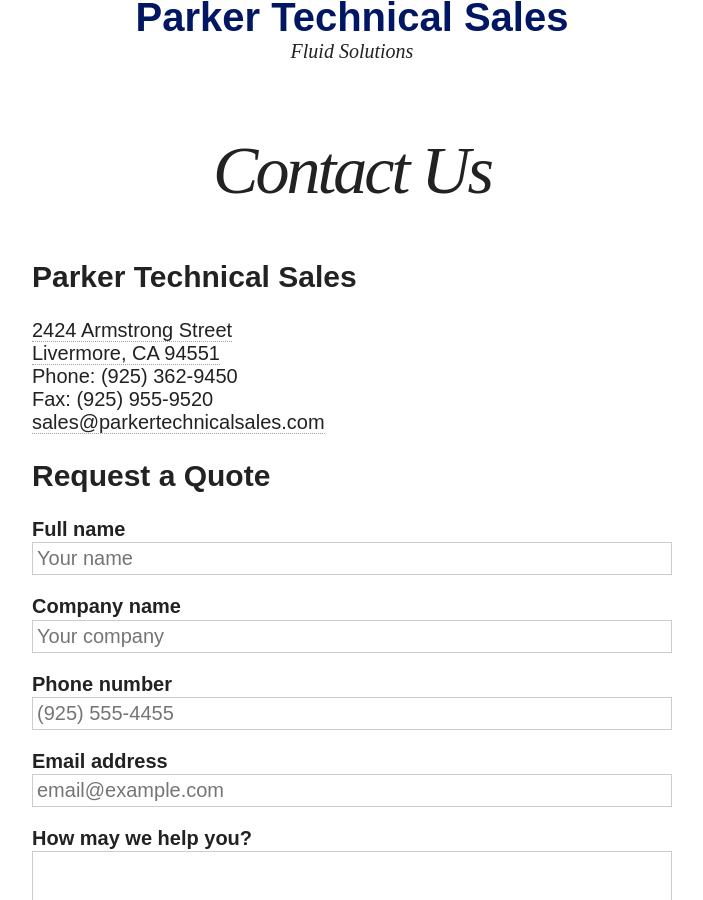
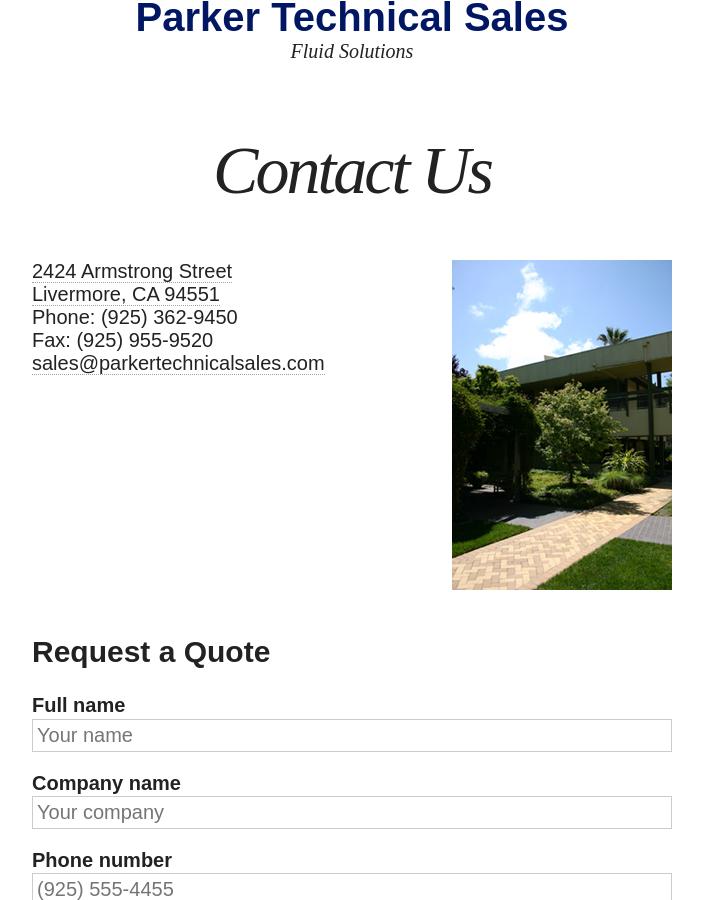
Before and after one commit to strongriley/parker-technical-sales, a Jekyll site: the page built from contact.md, in a window 1280 px wide and 900 px high, scrolled down 304 px. Shown: the whole window, without its empty margins (288-991 px from the left). Built offline with Jekyll 4.4.1, drawn with Linux system fonts in a browser that asks for light colours; nearby versions of some CDN libraries.

Commit message:
Request a quote anchor form

```diff
--- a/_config.yml
+++ b/_config.yml
@@ -41,7 +41,7 @@
   - title: Contact
     url: /contact/
   - title: Request a Quote
-    url: /contact/
+    url: /contact/#form
 
 # http://en.wikipedia.org/wiki/List_of_tz_database_time_zones
 timezone:    America/Los_Angeles
--- a/contact.md
+++ b/contact.md
@@ -7,17 +7,25 @@
   - quote.php
 ---
 
-## Parker Technical Sales
-<a href="https://www.google.com/maps/place/2424+Armstrong+St,+Livermore,+CA+94551/@37.6995834,-121.8123017,17z/data=!3m1!4b1!4m2!3m1!1s0x808fe89d3f02cfc9:0x71d211b67f0afb54" target="_blank">
-2424 Armstrong Street
-Livermore, CA 94551
-</a>
-Phone: (925) 362-9450
-Fax: (925) 955-9520
-[sales@parkertechnicalsales.com](mailto:sales@parkertechnicalsales.com)
+![Office]({{ site.url }}/images/office.jpg)
+{: .pull-right}
+
+<p class="clearfix">
+  <a href="https://www.google.com/maps/place/2424+Armstrong+St,+Livermore,+CA+94551/@37.6995834,-121.8123017,17z/data=!3m1!4b1!4m2!3m1!1s0x808fe89d3f02cfc9:0x71d211b67f0afb54" target="_blank">
+  2424 Armstrong Street<br>
+  Livermore, CA 94551<br>
+  </a>
+  Phone: (925) 362-9450<br>
+  Fax: (925) 955-9520<br>
+  <a href="mailto:sales@parkertechnicalsales.com">
+    sales@parkertechnicalsales.com
+  </a>
+</p>
 
 
-## Request a Quote
+<a name="form"></a>
+
+<h2 class="clearfix">Request a Quote</h2>
 <form class="contact" action="//formspree.io/eponymous@rileystrong.com" method="POST">
     <label for="name">Full name</label>
     <input id="name" type="text" name="name" placeholder="Your name">
--- a/products/sensors/index.html
+++ b/products/sensors/index.html
@@ -1,7 +1,7 @@
 ---
 layout: page
 title: Sensors & Switches & Transmitters
-subtitle: (Flow, Pressure, Level & Temperature)
+subtitle: Flow, Pressure, Level & Temperature
 redirect_from: sensors.html
 ---
 
```
Also changed, not shown: images/office.jpg (added).
